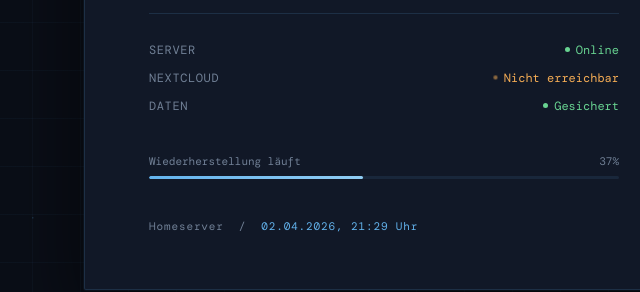
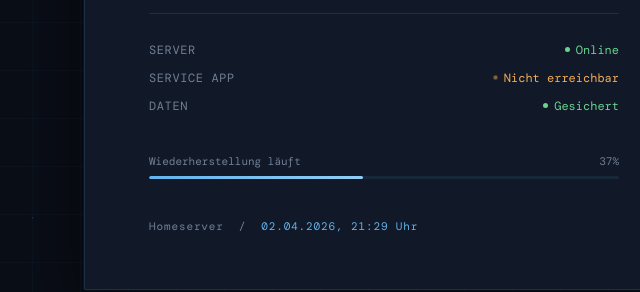
Before and after one commit to MintusTV-Original/wartungsarbeit, a plain HTML site: page wartung_page.html in a window 1280 px wide. Shown: the part 410-702 px from the top of the page, 256-896 px from the left. Drawn offline with nearby package versions, Linux system fonts and the light colour scheme; a web font is replaced by a local one.

Commit message:
change Serviceapp

```diff
--- a/wartung_page.html
+++ b/wartung_page.html
@@ -308,7 +308,7 @@
         </span>
       </div>
       <div class="status-item">
-        <span class="status-label">NEXTCLOUD</span>
+        <span class="status-label">SERVICE APP</span>
         <span class="status-value">
           <span class="dot-warn"></span>
           <span class="text-warn">Nicht erreichbar</span>
```
